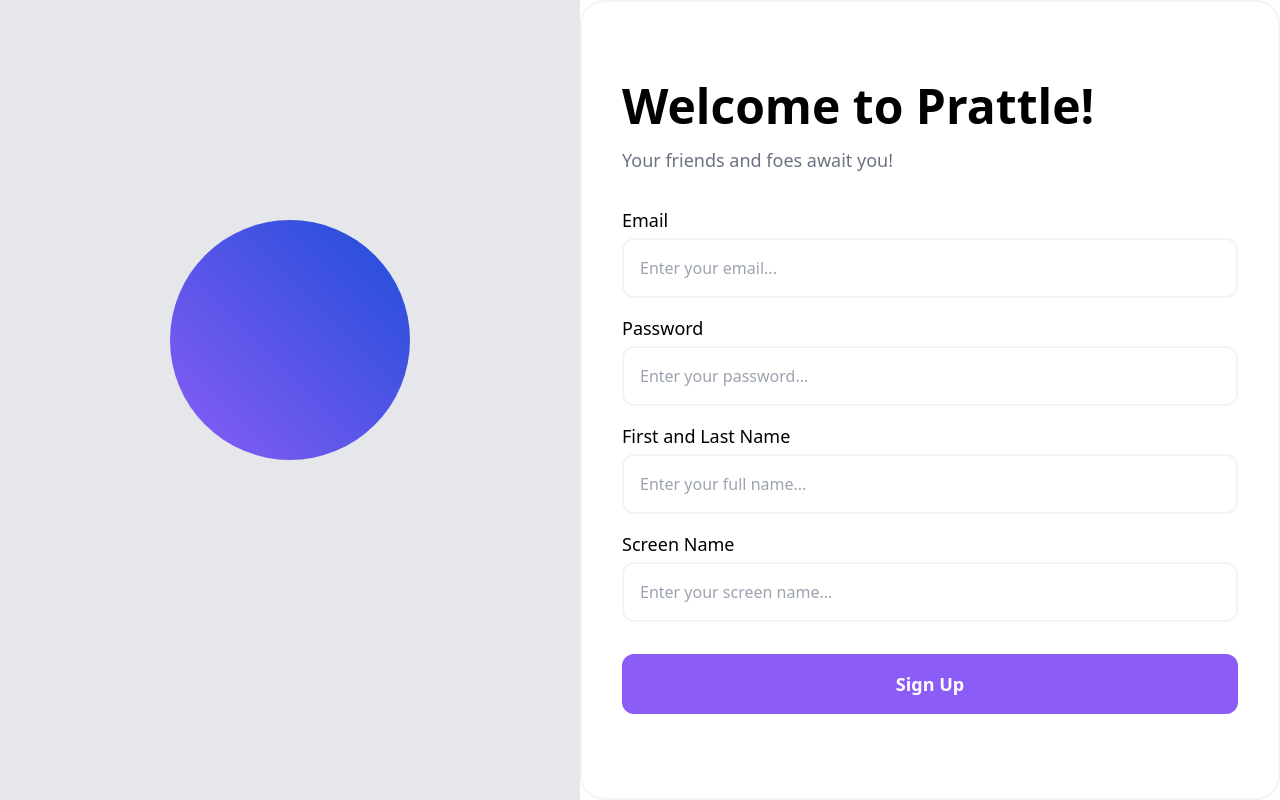
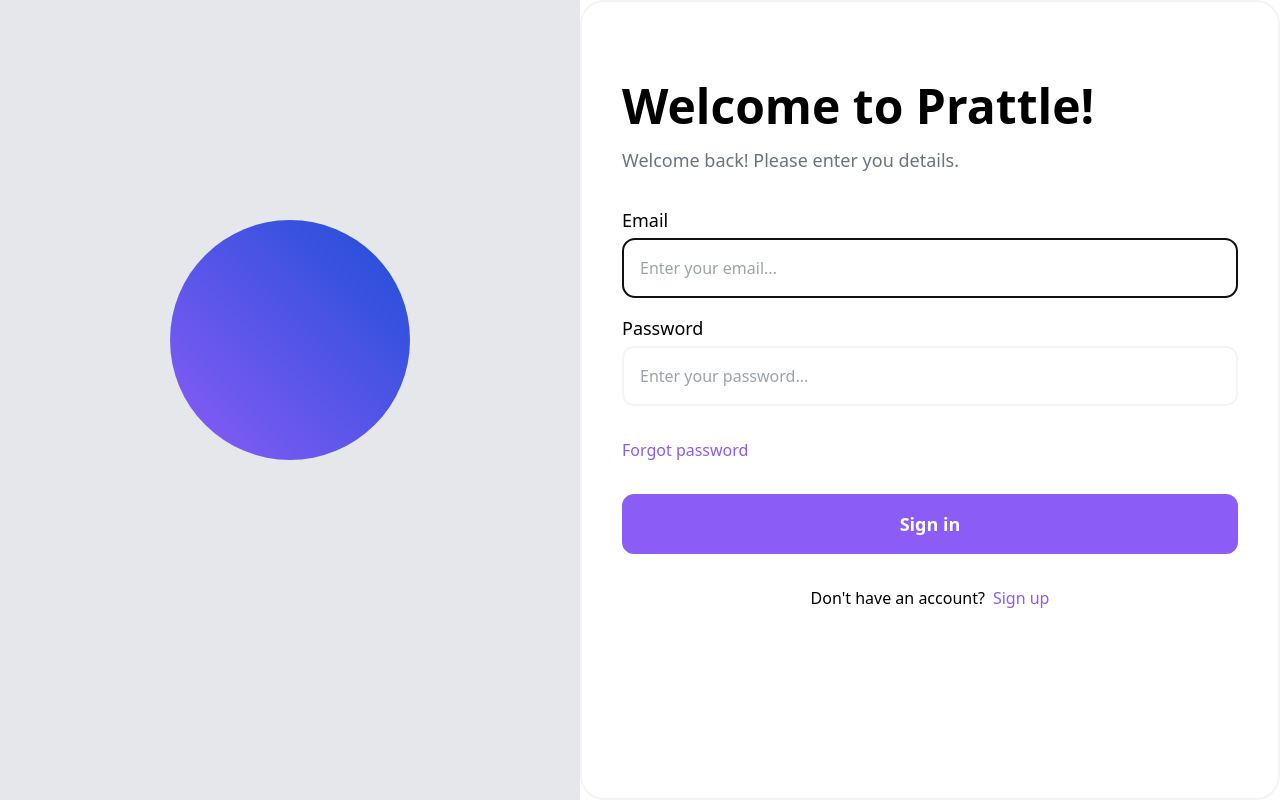
Before and after one commit to randallc20/prattle, a React (Create React App) app in the folder client/: page / in a window 1280 px wide. Built offline with nearby package versions, Linux system fonts and the light colour scheme; the HTML template or start-up script is replaced by a standard one.

Commit message:
almost done with login pages

```diff
--- a/client/src/App.js
+++ b/client/src/App.js
@@ -6,7 +6,7 @@
 
 function App() {
   return (
-    <SignUp />
+    <Hero />
     // <BrowserRouter>
     //   <Routes>
     //     <Route exact path="/" element={<Header />}></Route>
--- a/client/src/components/Hero.js
+++ b/client/src/components/Hero.js
@@ -1,6 +1,15 @@
-import React from 'react';
+import React, { useState } from 'react';
 
 function Hero() {
+  // const navigate = useNavigate();
+  const [userLogin, setUserLogin] = useState('');
+
+  const handleSubmit = (e) => {
+    e.preventDefault();
+    // findCurrentUser(userLogin);
+    console.log('submitting login');
+  };
+
   return (
     <div className="flex w-full h-screen">
       {/* this is the ball */}
@@ -12,12 +21,18 @@
         <p className="font-medium text-lg text-gray-500 mt-4">
           Welcome back! Please enter you details.
         </p>
+        <form onSubmit={handleSubmit}>
           <div className="mt-8">
             <div className="flex flex-col">
               <label className="text-lg font-medium">Email</label>
               <input
                 className="w-full border-2 border-gray-100 rounded-xl p-4 mt-1 bg-transparent"
                 placeholder="Enter your email..."
+                type="email"
+                id="email"
+                value={userLogin}
+                // onChange={handleChange}
+                autoFocus={true}
               />
             </div>
             <div className="flex flex-col mt-4">
@@ -41,13 +56,14 @@
             <div className="mt-8 flex justify-center items-center">
               <p className="font-medium text-base">Don't have an account?</p>
               <button
-              // onClick={() => setAuthState('register')}
+                // onClick={navigateToSignUp}
                 className="ml-2 font-medium text-base text-violet-500"
               >
                 Sign up
               </button>
             </div>
           </div>
+        </form>
       </div>
     </div>
   );
--- a/client/src/components/SignUp.js
+++ b/client/src/components/SignUp.js
@@ -1,6 +1,17 @@
-import React from 'react';
+import React, { useState } from 'react';
 
 function SignUp() {
+  const [email, setEmail] = useState('');
+  const [password, setPassword] = useState('');
+  const [name, setName] = useState('');
+  const [screenName, setScreenName] = useState('');
+
+  function handleFormSubmit(e) {
+    console.log(email);
+    console.log(password);
+    console.log(name);
+    console.log(screenName);
+  }
   return (
     <div className="flex w-full h-screen">
       {/* this is the ball */}
@@ -12,12 +23,17 @@
         <p className="font-medium text-lg text-gray-500 mt-4">
           Your friends and foes await you!
         </p>
+        <form onSubmit={(e) => handleFormSubmit(e)}>
           <div className="mt-8">
             <div className="flex flex-col">
               <label className="text-lg font-medium">Email</label>
               <input
                 className="w-full border-2 border-gray-100 rounded-xl p-4 mt-1 bg-transparent"
                 placeholder="Enter your email..."
+                type="email"
+                id="email"
+                value={email}
+                onChange={(e) => setEmail(e.target.value)}
               />
             </div>
             <div className="flex flex-col mt-4">
@@ -25,7 +41,10 @@
               <input
                 className="w-full border-2 border-gray-100 rounded-xl p-4 mt-1 bg-transparent"
                 placeholder="Enter your password..."
-              type={'password'}
+                type="password"
+                id="password"
+                value={password}
+                onChange={(e) => setPassword(e.target.value)}
               />
             </div>
             <div className="flex flex-col mt-4">
@@ -33,6 +52,10 @@
               <input
                 className="w-full border-2 border-gray-100 rounded-xl p-4 mt-1 bg-transparent"
                 placeholder="Enter your full name..."
+                type="text"
+                id="name"
+                value={name}
+                onChange={(e) => setName(e.target.value)}
               />
             </div>
             <div className="flex flex-col mt-4">
@@ -40,6 +63,10 @@
               <input
                 className="w-full border-2 border-gray-100 rounded-xl p-4 mt-1 bg-transparent"
                 placeholder="Enter your screen name..."
+                type="text"
+                id="screenName"
+                value={screenName}
+                onChange={(e) => setScreenName(e.target.value)}
               />
             </div>
             <div className="mt-8 flex flex-col gap-y-4">
@@ -48,6 +75,7 @@
               </button>
             </div>
           </div>
+        </form>
       </div>
     </div>
   );
```
Lines whose indentation alone changed are shown as unchanged.
